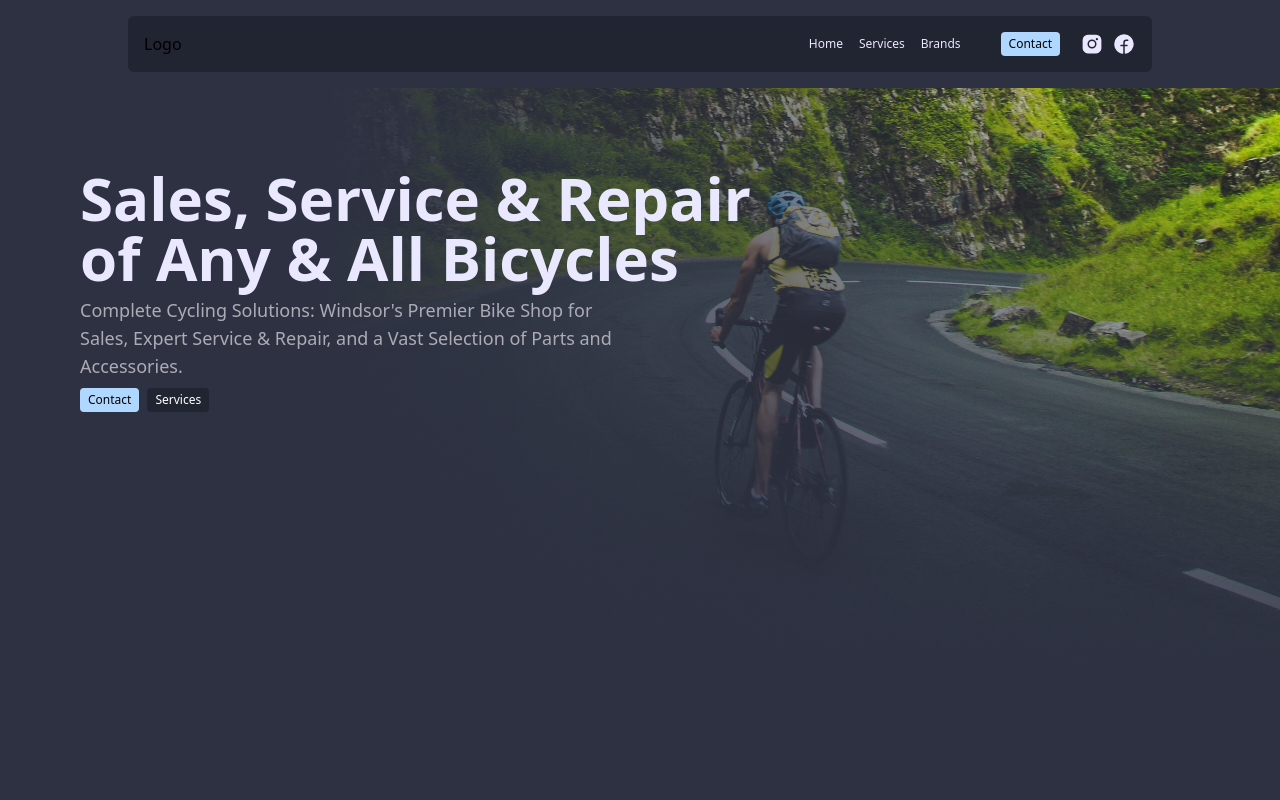
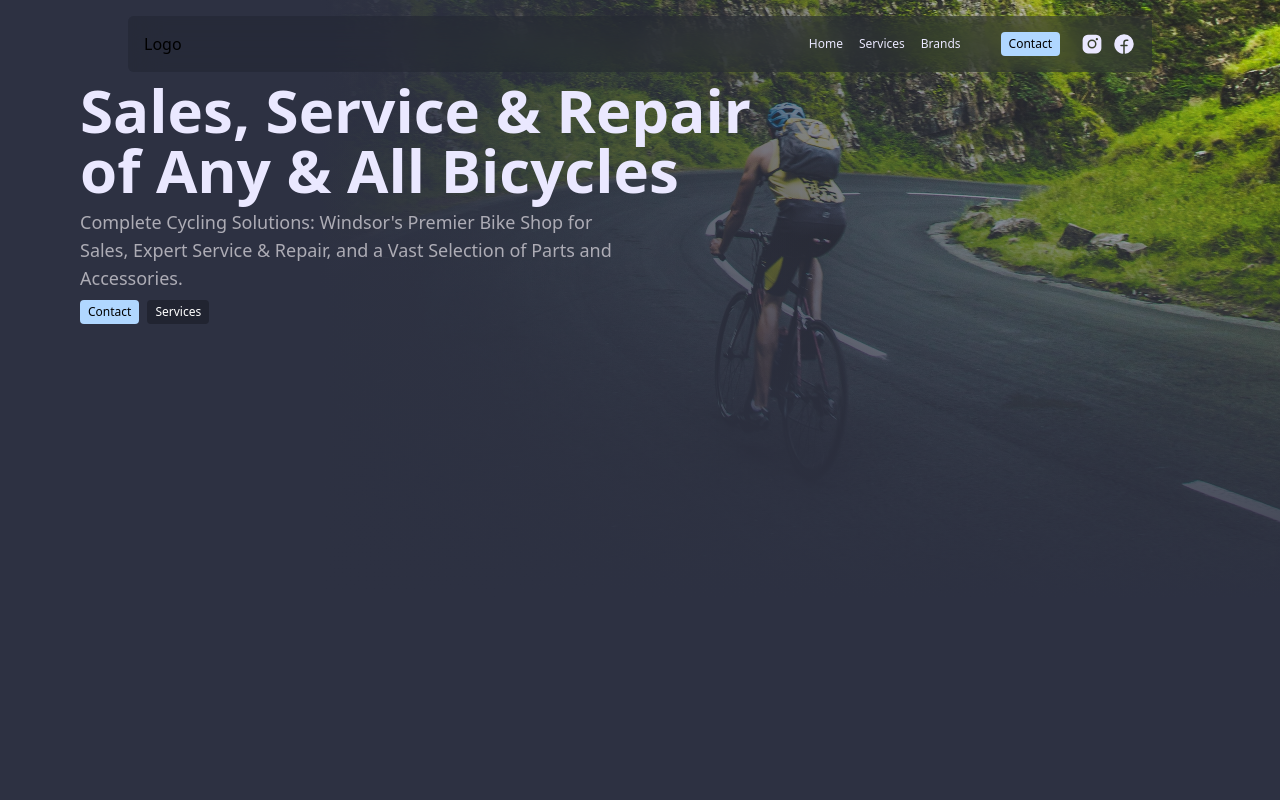
Before and after one commit to dylanreedx/CityCyclery, a Next.js app: page / in a window 1280 px wide. Shown: the top 800 px of the page. Built offline with nearby package versions, Linux system fonts and the light colour scheme.

Commit message:
adjusted navbar

```diff
--- a/components/HeroSection.tsx
+++ b/components/HeroSection.tsx
@@ -3,7 +3,7 @@ import Button from '@/components/Button';
 
 export default function HeroSection() {
 	return (
-		<section className='flex flex-col gap-2 relative min-h-[75vh] p-20 text-center md:text-left'>
+		<section className='flex flex-col gap-2 relative min-h-[75vh] z-40 p-20 text-center md:text-left'>
 			<div className='absolute w-full md:w-3/4 h-full top-0 right-0 z-40'>
 				<div className='absolute inset-0 w-full h-full z-50 bg-gradient-to-r from-dark-500 to-transparent' />
 				<div className='absolute inset-0 w-full h-full z-50 bg-gradient-to-t from-dark-500 to-transparent' />
--- a/components/Navbar.tsx
+++ b/components/Navbar.tsx
@@ -4,8 +4,8 @@ import { FacebookLogo, InstagramLogo } from 'phosphor-react';
 
 export function Navbar() {
 	return (
-		<header className='p-4'>
-			<nav className='bg-dark-600 flex flex-row items-center justify-between p-4 rounded-md max-w-5xl mx-auto'>
+		<header className='p-4 flex-[0.25] fixed top-0 z-50 w-full'>
+			<nav className='bg-dark-600/50 flex flex-row items-center justify-between p-4 rounded-md max-w-5xl mx-auto backdrop-blur-lg'>
 				<div>Logo</div>
 				<div className='flex flex-row items-center'>
 					<ul className='flex flex-row text-light-500 gap-4 mr-10 text-xs'>
```
